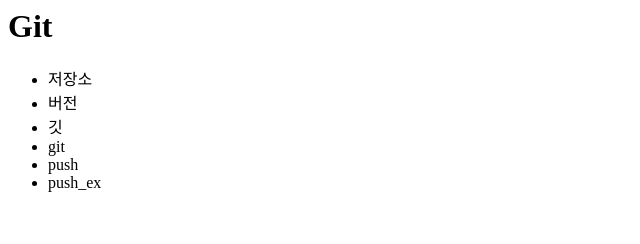
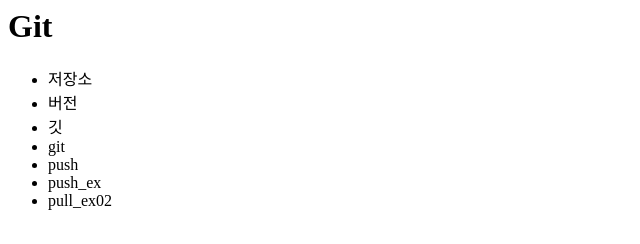
Before and after one commit to eunseonjang/study_git_eunseon, a plain HTML site: page index.html in a window 1280 px wide. Shown: the full height of the page, 0-640 px from the left. Drawn offline with Linux system fonts and the light colour scheme.

Commit message:
pull 추가_ex02

```diff
--- a/index.html
+++ b/index.html
@@ -13,6 +13,7 @@
 		<li>git</li>
 		<li>push</li>
 		<li>push_ex</li>
+		<li>pull_ex02</li>
 	</ul>
 </body>
 </html>
```
